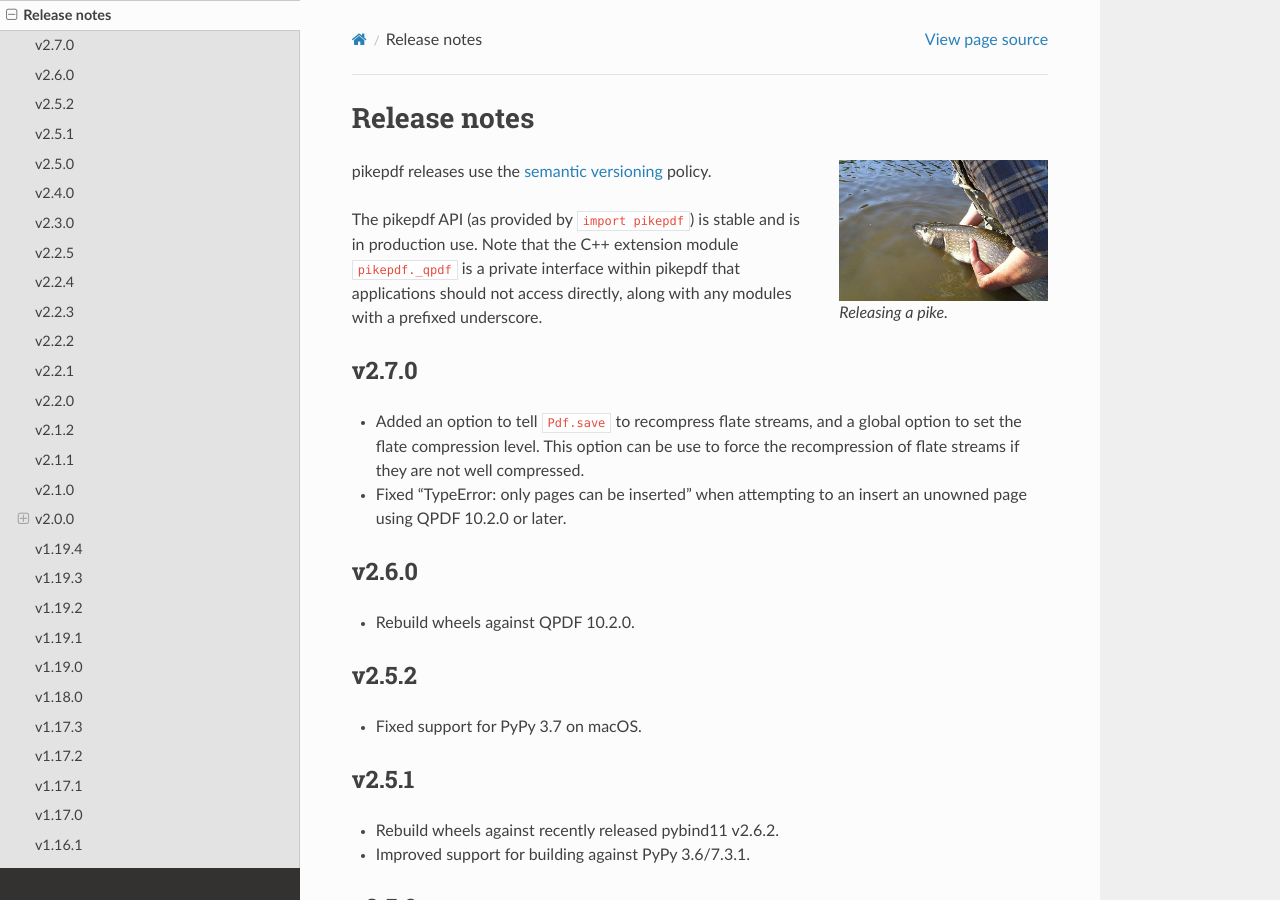
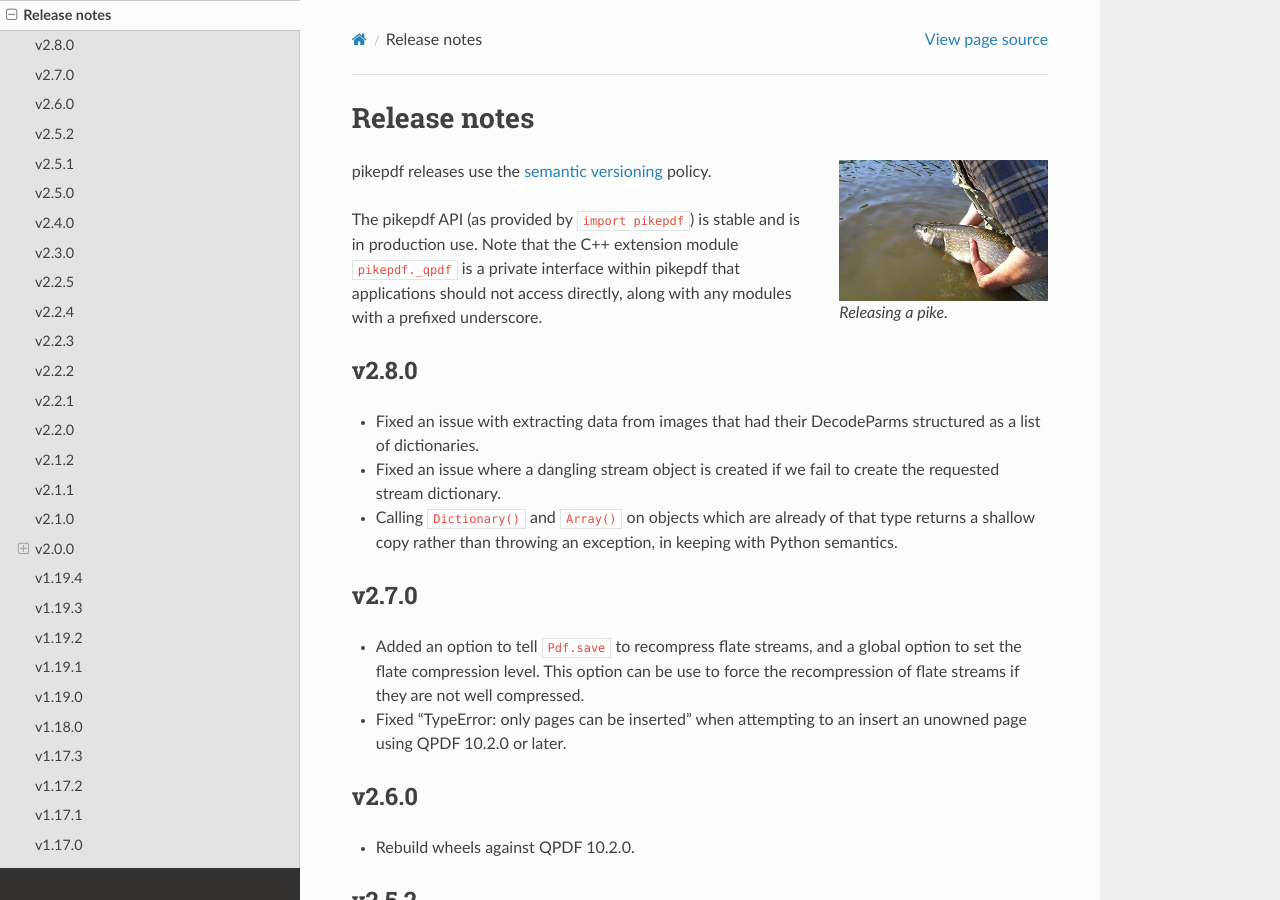
Before and after one commit to pikepdf/pikepdf, a Sphinx documentation site: the page built from docs/release_notes.rst, in a window 1280 px wide and 900 px high. Built offline with Sphinx 7.4.7 and the Read the Docs theme 2.0.0, drawn with Linux system fonts in a browser that asks for light colours; the version number could not be read and is left out.

Commit message:
v2.8.0 release notes

```diff
--- a/docs/release_notes.rst
+++ b/docs/release_notes.rst
@@ -17,6 +17,17 @@ The pikepdf API (as provided by ``import pikepdf``) is stable and
 is in production use. Note that the C++ extension module
 ``pikepdf._qpdf`` is a private interface within pikepdf that applications
 should not access directly, along with any modules with a prefixed underscore.
+
+v2.8.0
+======
+
+-  Fixed an issue with extracting data from images that had their DecodeParms
+   structured as a list of dictionaries.
+-  Fixed an issue where a dangling stream object is created if we fail to create
+   the requested stream dictionary.
+-  Calling ``Dictionary()`` and ``Array()`` on objects which are already of that
+   type returns a shallow copy rather than throwing an exception, in keeping with
+   Python semantics.
 
 v2.7.0
 ======
```
